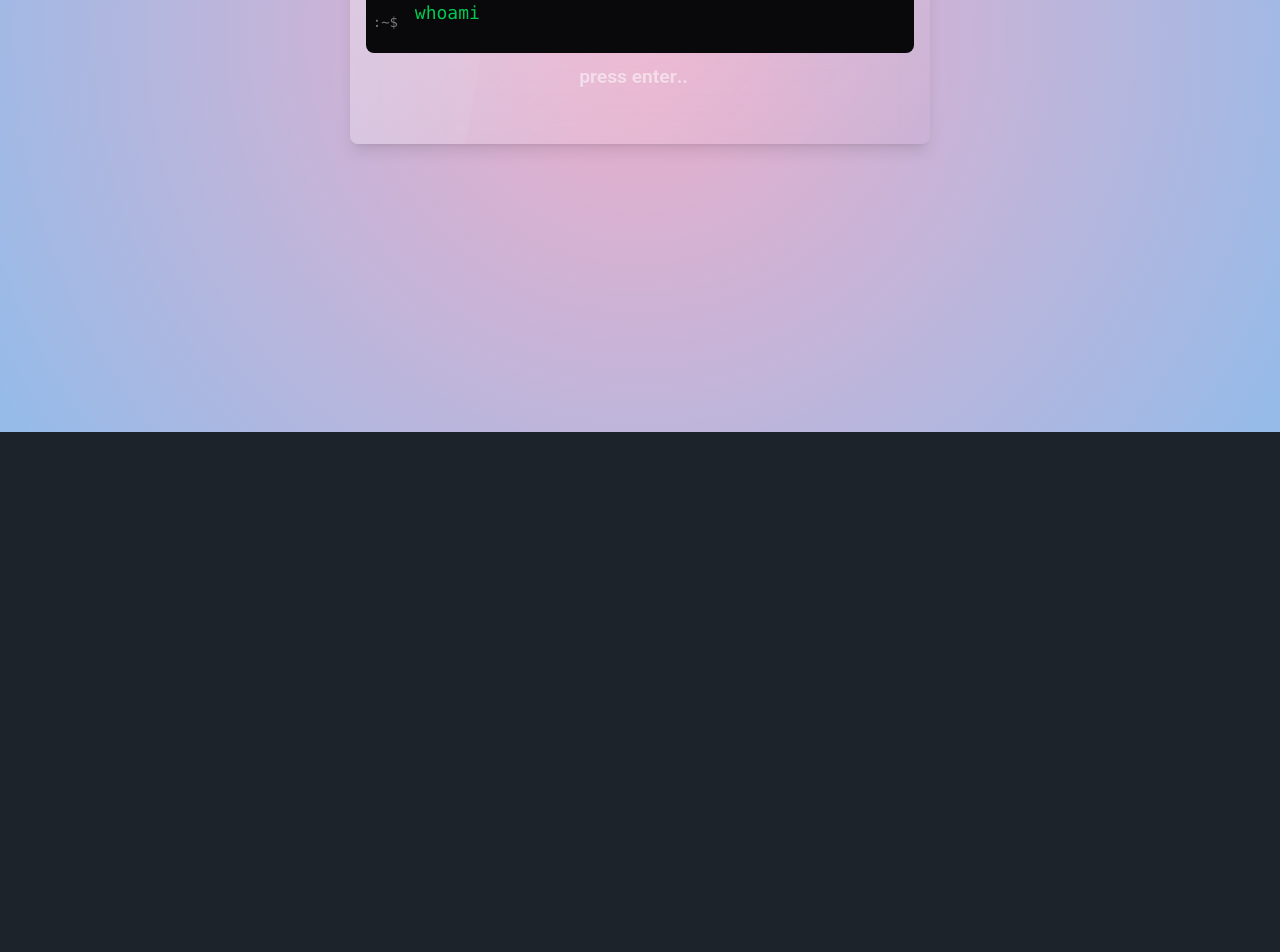
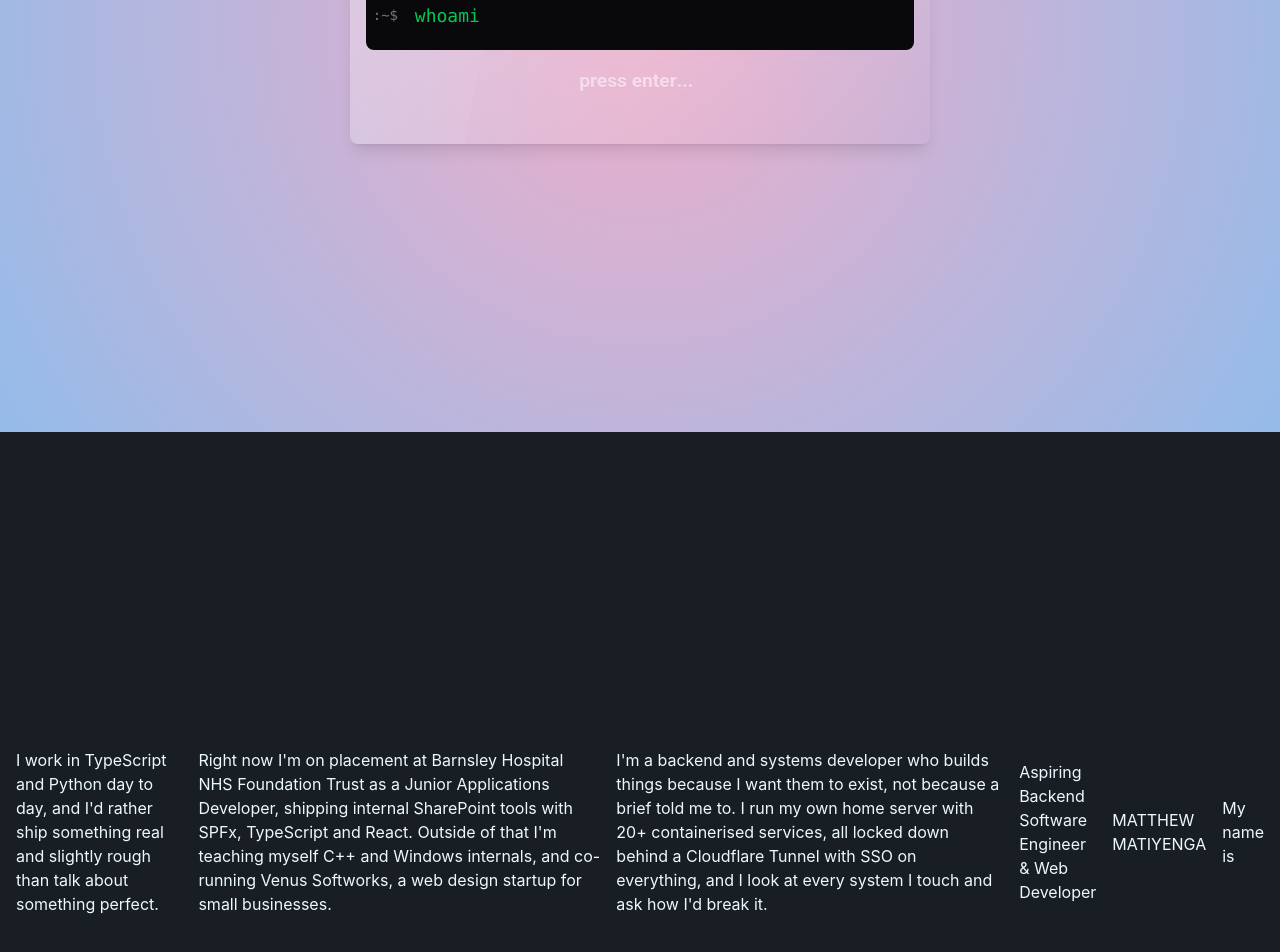
Before and after one commit to raze-raptor/TypescriptPortfolio, a React (Vite) app: page / in a window 1280 px wide. Shown: the part 368-1320 px from the top of the page. Before the commit the page ends 800 px from the top, so only its background shows below. Built offline with nearby package versions, Linux system fonts and the light colour scheme.

Commit message:
Added about section, updated plans, fixed whoami

```diff
--- a/Handoff/goodbye.md
+++ b/Handoff/goodbye.md
@@ -3,4 +3,10 @@
 
 
 # Next Task:
+
+?
+
+
+# Past Tasks:
 Fix "whoami" TEXT not cenered
+**Fixed: 11/09/2026**
--- a/src/App.tsx
+++ b/src/App.tsx
@@ -1,8 +1,9 @@
 function App() {
   return (
+    <>
 
 
-  /* hero */
+  {/* hero */}
   <div id="hero" className="hero min-h-screen bg-base-200">
     <div className="hero-content">
 
@@ -10,7 +11,7 @@ function App() {
       {/* code box */}
       <div className="glass p-4 rounded-lg shadow-lg w-145 max-w-2xl h-56 flex flex-col justify-center items-center">
         <div className="mockup-code w-full max-w-2xl">
-          <pre data-prefix=":~$">
+          <pre data-prefix=":~$" className="flex items-center">
             <code id="whoami" className="text-lg typewriter-cursor text-green-500 w- max-w-2x1 whoami">whoami</code>
           </pre>
         </div>
@@ -18,14 +19,27 @@ function App() {
 
         <p id="start-execute" className="elipsis bounce5s">press enter</p>
       </div>
-
-
-
-
     </div>
   </div>
-  /* end of hero */
 
+  {/* end of hero */}
+  {/* start of about section */}
+
+  <div id="about" className="hero min-h-screen bg-base-200">
+    <div id="about-left-content"className="hero-content flex-col lg:flex-row-reverse">
+      <p>My name is</p>
+      <h1>MATTHEW MATIYENGA</h1>
+      <p>Aspiring Backend Software Engineer & Web Developer</p>
+
+      <p>I'm a backend and systems developer who builds things because I want them to exist, not because a brief told me to. I run my own home server with 20+ containerised services, all locked down behind a Cloudflare Tunnel with SSO on everything, and I look at every system I touch and ask how I'd break it.</p>
+      <p>Right now I'm on placement at Barnsley Hospital NHS Foundation Trust as a Junior Applications Developer, shipping internal SharePoint tools with SPFx, TypeScript and React. Outside of that I'm teaching myself C++ and Windows internals, and co-running Venus Softworks, a web design startup for small businesses.</p>
+      <p>I work in TypeScript and Python day to day, and I'd rather ship something real and slightly rough than talk about something perfect.</p>
+    </div>
+    <div id="about-right-content" className="hero-content flex-col lg:flex-row-reverse">
+      {/*spinning earth*/}
+    </div>
+  </div>
+    </>
   )
 }
 
```
Also changed, not shown: 1 other file (tests, documents, lock files or other folders).
